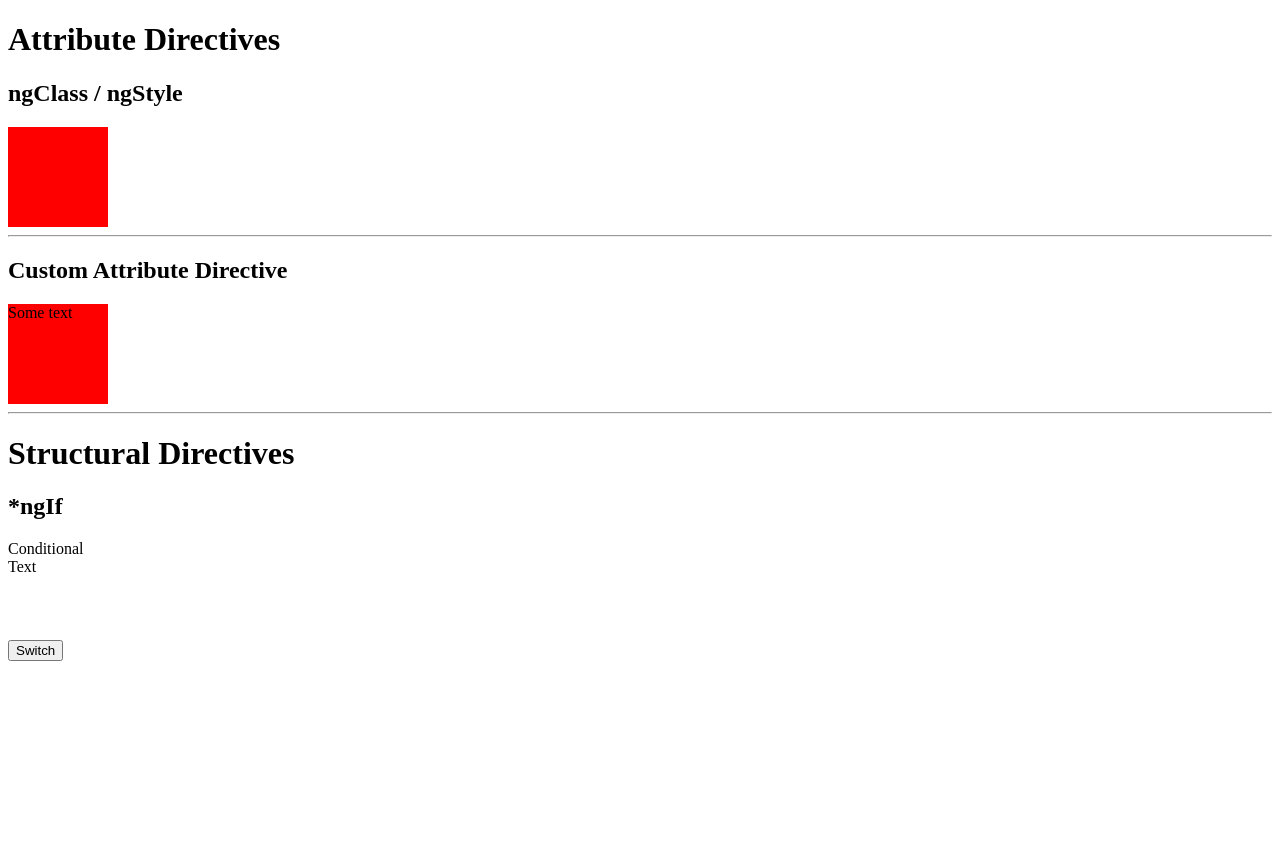
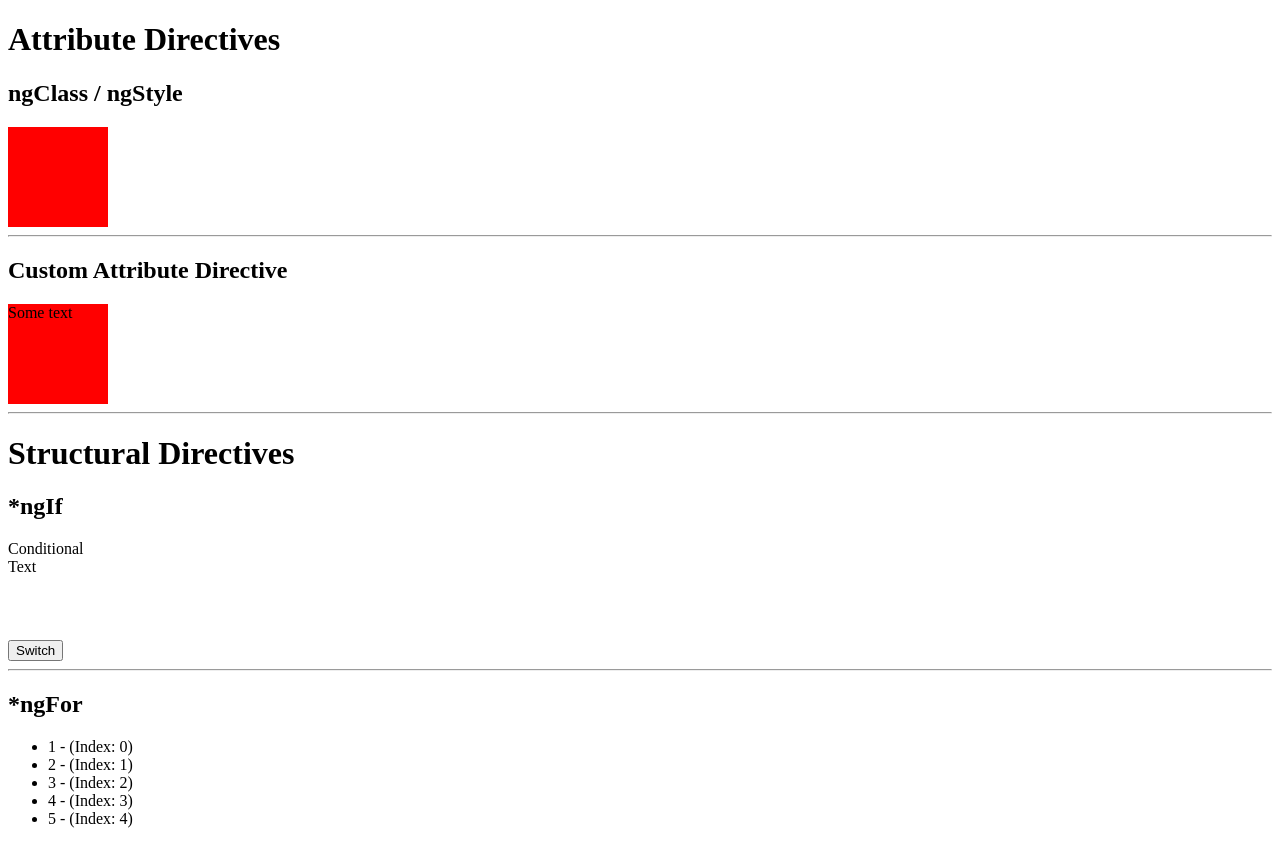
Before and after one commit to gpbacang/angular-basics, an Angular app in the folder 02-directives/: page / in a window 1280 px wide. Before the commit the page ends 800 px from the top, so only its background shows below. Built offline with nearby package versions, Linux system fonts and the light colour scheme.

Commit message:
Add ngFor

```diff
--- a/02-directives/src/app/app.component.html
+++ b/02-directives/src/app/app.component.html
@@ -9,4 +9,8 @@
 <h2>*ngIf</h2>
 <div *ngIf="switch">Conditional Text</div>
 <button (click)="onSwitch()">Switch</button>
-<br><br><br><br><br><br><br>
+<hr>
+<h2>*ngFor</h2>
+<ul>
+  <li *ngFor="let item of items; let i  = index">{{ item }} - (Index: {{ i }})</li>
+</ul>
--- a/02-directives/src/app/app.component.ts
+++ b/02-directives/src/app/app.component.ts
@@ -7,6 +7,8 @@
 })
 export class AppComponent {
   private switch = true;
+  private items = [1, 2, 3, 4, 5];
+
   onSwitch() {
     this.switch = !this.switch;
   }
```
